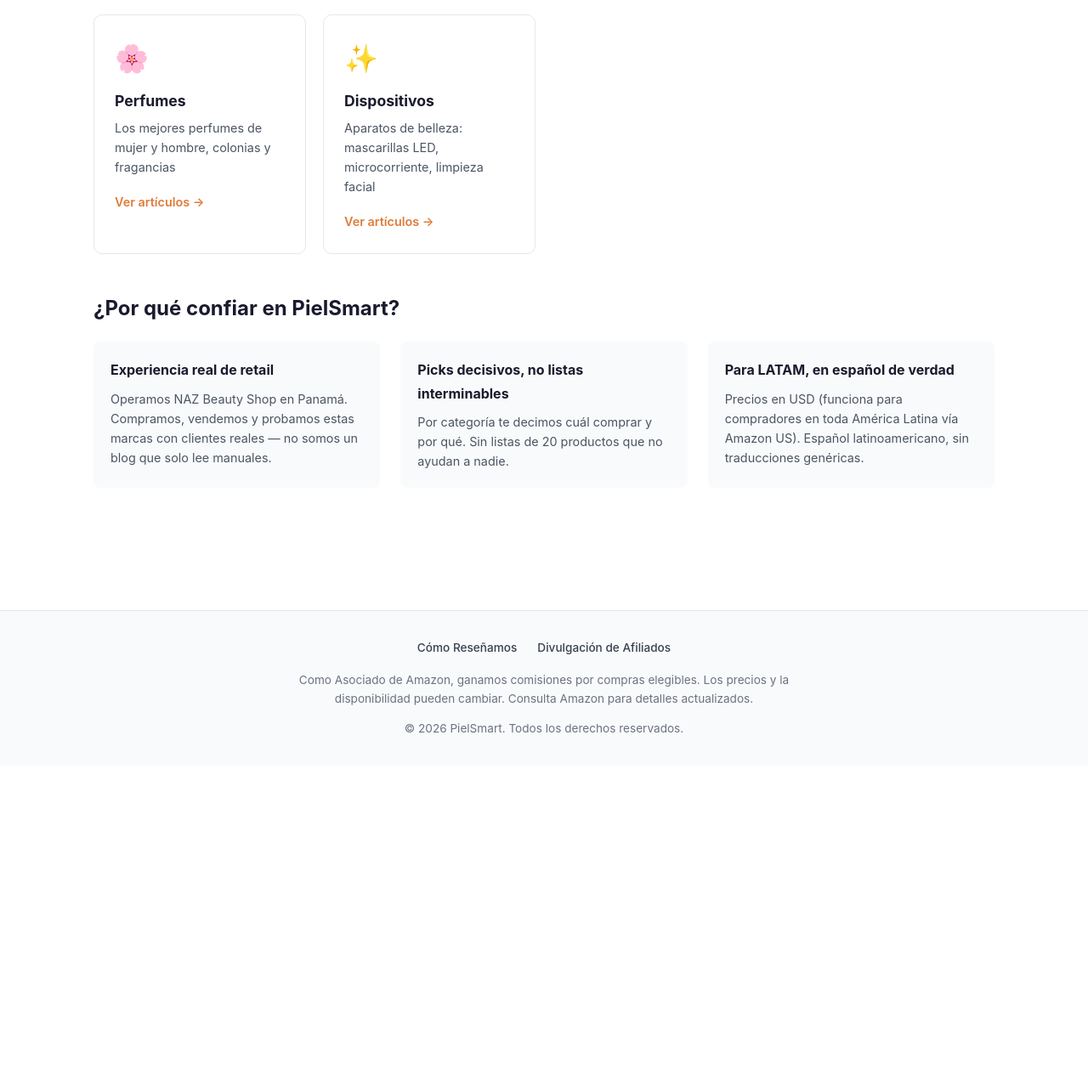
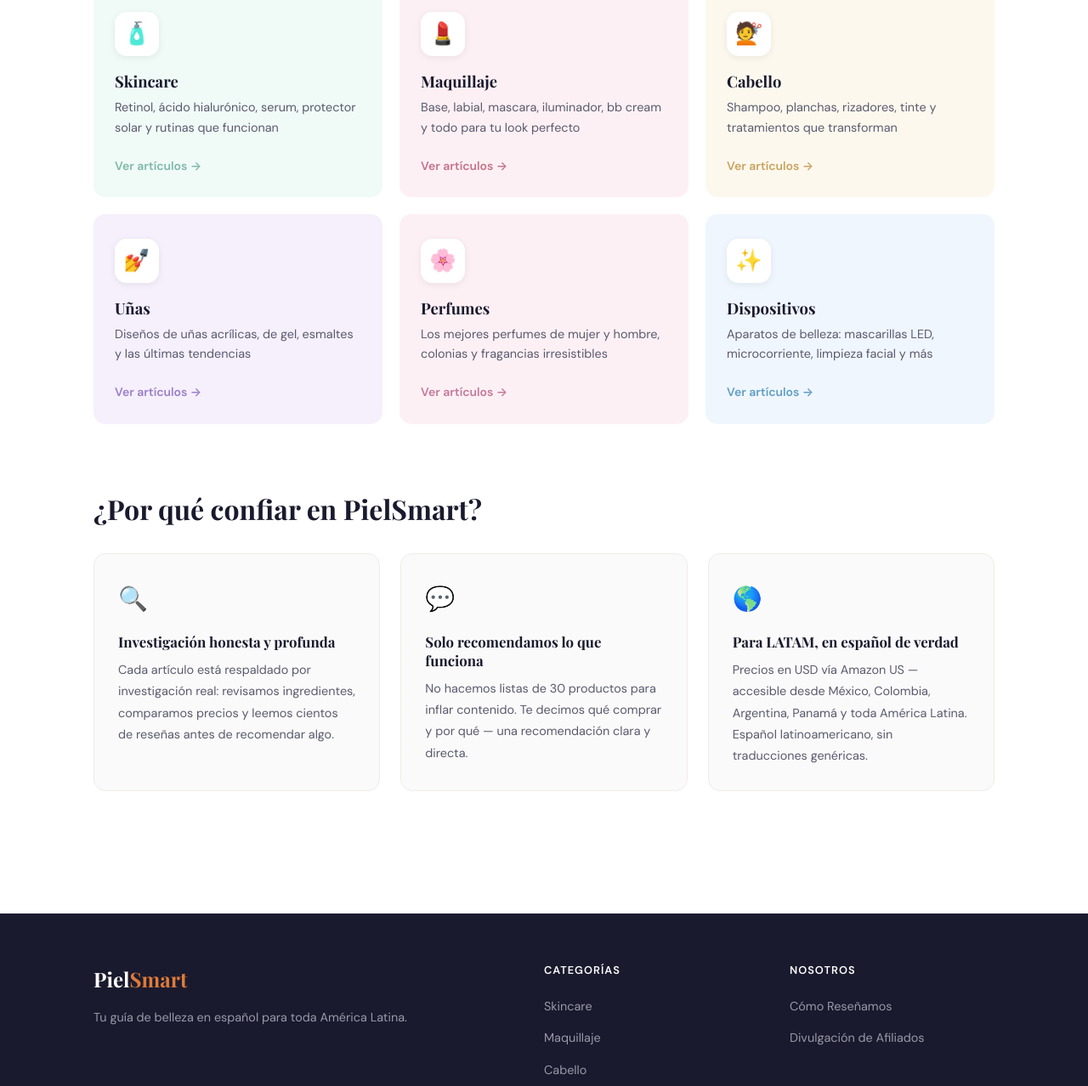
Before and after one commit to ap4ed/pielsmart, an Astro site: page / in a window 1280 px wide. Shown: the part 698-1976 px from the top of the page at 85% size. Before the commit the page ends 1599 px from the top, so only its background shows below. Built offline with nearby package versions, Linux system fonts and the light colour scheme; Astro itself is replaced by a stand-in of ours; a web font is replaced by a local one.

Commit message:
Visual redesign: Playfair Display fonts, new hero, pillar cards, dark footer, remove NAZ mention

```diff
--- a/src/components/Footer.astro
+++ b/src/components/Footer.astro
@@ -1,57 +1,123 @@
 ---
 const year = new Date().getFullYear();
+const pillars = [
+  { label: 'Skincare', href: '/skincare/' },
+  { label: 'Maquillaje', href: '/maquillaje/' },
+  { label: 'Cabello', href: '/cabello/' },
+  { label: 'Uñas', href: '/unas/' },
+  { label: 'Perfumes', href: '/perfumes/' },
+  { label: 'Dispositivos', href: '/dispositivos/' },
+];
 ---
 
 <footer class="site-footer">
-  <div class="container">
-    <div class="footer-links">
-      <a href="/como-resenamos/">Cómo Reseñamos</a>
-      <a href="/divulgacion/">Divulgación de Afiliados</a>
+  <div class="footer-inner">
+    <div class="footer-top">
+      <div class="footer-brand">
+        <a href="/" class="footer-logo">
+          <span class="logo-piel">Piel</span><span class="logo-smart">Smart</span>
+        </a>
+        <p>Tu guía de belleza en español para toda América Latina.</p>
+      </div>
+      <div class="footer-nav">
+        <p class="footer-nav-title">Categorías</p>
+        <ul>
+          {pillars.map(({ label, href }) => (
+            <li><a href={href}>{label}</a></li>
+          ))}
+        </ul>
+      </div>
+      <div class="footer-nav">
+        <p class="footer-nav-title">Nosotros</p>
+        <ul>
+          <li><a href="/como-resenamos/">Cómo Reseñamos</a></li>
+          <li><a href="/divulgacion/">Divulgación de Afiliados</a></li>
+        </ul>
+      </div>
     </div>
-    <p class="disclosure">
-      Como Asociado de Amazon, ganamos comisiones por compras elegibles.
-      Los precios y la disponibilidad pueden cambiar. Consulta Amazon para detalles actualizados.
-    </p>
-    <p class="copyright">© {year} PielSmart. Todos los derechos reservados.</p>
+    <div class="footer-bottom">
+      <p class="disclosure">
+        Como Asociado de Amazon, ganamos comisiones por compras elegibles. Los precios y disponibilidad pueden cambiar.
+      </p>
+      <p class="copyright">© {year} PielSmart. Todos los derechos reservados.</p>
+    </div>
   </div>
 </footer>
 
 <style>
   .site-footer {
-    border-top: 1px solid #e5e7eb;
-    padding: 2rem 0;
-    margin-top: 4rem;
-    background: #f9fafb;
-    font-size: 0.85rem;
-    color: #6b7280;
+    background: #1a1a2e;
+    color: #c8c8d8;
+    padding: 3.5rem 0 2rem;
+    margin-top: 5rem;
   }
-  .container {
+  .footer-inner {
     max-width: 1100px;
     margin: 0 auto;
     padding: 0 1.25rem;
-    text-align: center;
   }
-  .footer-links {
+  .footer-top {
+    display: grid;
+    grid-template-columns: 2fr 1fr 1fr;
+    gap: 3rem;
+    padding-bottom: 2.5rem;
+    border-bottom: 1px solid rgba(255,255,255,0.1);
+    margin-bottom: 2rem;
+  }
+  @media (max-width: 640px) {
+    .footer-top { grid-template-columns: 1fr 1fr; }
+    .footer-brand { grid-column: 1 / -1; }
+  }
+  .footer-logo {
+    font-family: 'Playfair Display', Georgia, serif;
+    font-size: 1.5rem;
+    font-weight: 700;
+    text-decoration: none;
+    display: inline-block;
+    margin-bottom: 0.75rem;
+  }
+  .logo-piel { color: #fff; }
+  .logo-smart { color: #e07b39; }
+  .footer-brand p {
+    margin: 0;
+    font-size: 0.9rem;
+    line-height: 1.7;
+    color: #9999aa;
+  }
+  .footer-nav-title {
+    font-weight: 600;
+    color: #fff;
+    font-size: 0.8rem;
+    text-transform: uppercase;
+    letter-spacing: 1px;
+    margin: 0 0 1rem;
+  }
+  .footer-nav ul {
+    list-style: none;
+    margin: 0;
+    padding: 0;
     display: flex;
-    justify-content: center;
-    gap: 1.5rem;
-    margin-bottom: 1rem;
-    flex-wrap: wrap;
+    flex-direction: column;
+    gap: 0.6rem;
   }
-  .footer-links a {
-    color: #374151;
+  .footer-nav a {
+    color: #9999aa;
     text-decoration: none;
-    font-weight: 500;
+    font-size: 0.9rem;
+    transition: color 0.15s;
   }
-  .footer-links a:hover {
-    color: #e07b39;
-  }
+  .footer-nav a:hover { color: #e07b39; }
+  .footer-bottom { text-align: center; }
   .disclosure {
-    max-width: 640px;
+    font-size: 0.8rem;
+    color: #6b6b7b;
+    max-width: 560px;
     margin: 0 auto 0.75rem;
     line-height: 1.6;
   }
   .copyright {
+    font-size: 0.8rem;
+    color: #555566;
     margin: 0;
   }
 </style>
--- a/src/layouts/BaseLayout.astro
+++ b/src/layouts/BaseLayout.astro
@@ -49,6 +49,11 @@
 
     <!-- Sitemap reference -->
     <link rel="sitemap" href="/sitemap-index.xml" />
+
+    <!-- Google Fonts -->
+    <link rel="preconnect" href="https://fonts.googleapis.com" />
+    <link rel="preconnect" href="https://fonts.gstatic.com" crossorigin />
+    <link href="https://fonts.googleapis.com/css2?family=Playfair+Display:ital,wght@0,400;0,600;0,700;1,400&family=DM+Sans:wght@300;400;500;600&display=swap" rel="stylesheet" />
   </head>
   <body>
     <Header />
@@ -64,24 +69,26 @@
 
   body {
     margin: 0;
-    font-family: -apple-system, BlinkMacSystemFont, 'Segoe UI', Roboto, Oxygen, sans-serif;
-    color: #1a1a2e;
+    font-family: 'DM Sans', -apple-system, BlinkMacSystemFont, sans-serif;
+    color: #2d2d2d;
     background: #fff;
-    line-height: 1.7;
+    line-height: 1.75;
   }
 
   main {
     max-width: 1100px;
     margin: 0 auto;
-    padding: 2rem 1.25rem;
+    padding: 0 1.25rem 4rem;
   }
 
   h1, h2, h3, h4 {
-    line-height: 1.3;
+    font-family: 'Playfair Display', Georgia, serif;
+    line-height: 1.25;
     margin-top: 0;
+    color: #1a1a2e;
   }
 
-  a { color: #e07b39; }
+  a { color: #c4693a; }
 
   img { max-width: 100%; height: auto; }
 
--- a/src/pages/index.astro
+++ b/src/pages/index.astro
@@ -5,38 +5,50 @@
   {
     slug: 'skincare',
     nombre: 'Skincare',
-    descripcion: 'Retinol, ácido hialurónico, serum, protector solar y más',
+    descripcion: 'Retinol, ácido hialurónico, serum, protector solar y rutinas que funcionan',
     emoji: '🧴',
+    color: '#7DB9A8',
+    bg: '#f0faf7',
   },
   {
     slug: 'maquillaje',
     nombre: 'Maquillaje',
-    descripcion: 'Base, labial, mascara, iluminador, bb cream y todo lo que necesitas',
+    descripcion: 'Base, labial, mascara, iluminador, bb cream y todo para tu look perfecto',
     emoji: '💄',
+    color: '#C4728A',
+    bg: '#fdf0f4',
   },
   {
     slug: 'cabello',
     nombre: 'Cabello',
-    descripcion: 'Shampoo, planchas, rizadores, tinte y tratamientos capilares',
+    descripcion: 'Shampoo, planchas, rizadores, tinte y tratamientos que transforman',
     emoji: '💇',
+    color: '#C9A35E',
+    bg: '#fdf8ee',
   },
   {
     slug: 'unas',
     nombre: 'Uñas',
-    descripcion: 'Diseños de uñas acrílicas, de gel, esmaltes y más tendencias',
+    descripcion: 'Diseños de uñas acrílicas, de gel, esmaltes y las últimas tendencias',
     emoji: '💅',
+    color: '#9B7EC8',
+    bg: '#f5f0fc',
   },
   {
     slug: 'perfumes',
     nombre: 'Perfumes',
-    descripcion: 'Los mejores perfumes de mujer y hombre, colonias y fragancias',
+    descripcion: 'Los mejores perfumes de mujer y hombre, colonias y fragancias irresistibles',
     emoji: '🌸',
+    color: '#C47898',
+    bg: '#fdf0f5',
   },
   {
     slug: 'dispositivos',
     nombre: 'Dispositivos',
-    descripcion: 'Aparatos de belleza: mascarillas LED, microcorriente, limpieza facial',
+    descripcion: 'Aparatos de belleza: mascarillas LED, microcorriente, limpieza facial y más',
     emoji: '✨',
+    color: '#5E9EC4',
+    bg: '#f0f6fd',
   },
 ];
 ---
@@ -46,20 +58,33 @@
   description="Reseñas, guías y comparativas de skincare, maquillaje, cabello, uñas, perfumes y más — todo en español, con precios en Amazon."
 >
   <section class="hero">
-    <h1>Tu guía de belleza en español</h1>
-    <p class="hero-sub">
-      Reseñas, guías y comparativas de skincare, maquillaje, cabello, uñas, perfumes y más — todo en español, con precios en Amazon.
-    </p>
+    <div class="hero-inner">
+      <p class="hero-eyebrow">Belleza para toda América Latina</p>
+      <h1>Tu guía de belleza<br /><em>en español</em></h1>
+      <p class="hero-sub">
+        Guías, reseñas y comparativas de skincare, maquillaje, cabello, uñas y perfumes —
+        con precios en Amazon para toda LATAM.
+      </p>
+      <div class="hero-tags">
+        <span>✔ Sin publicidad engañosa</span>
+        <span>✔ Probado y verificado</span>
+        <span>✔ Precios en Amazon USD</span>
+      </div>
+    </div>
   </section>
 
   <section class="pillars">
     <h2>Explora por categoría</h2>
     <div class="pillar-grid">
-      {pillars.map(({ slug, nombre, descripcion, emoji }) => (
-        <a href={`/${slug}/`} class="pillar-card">
-          <span class="emoji">{emoji}</span>
-          <h3>{nombre}</h3>
-          <p>{descripcion}</p>
+      {pillars.map(({ slug, nombre, descripcion, emoji, color, bg }) => (
+        <a href={`/${slug}/`} class="pillar-card" style={`--accent: ${color}; --bg: ${bg};`}>
+          <div class="card-icon-wrap">
+            <span class="emoji">{emoji}</span>
+          </div>
+          <div class="card-body">
+            <h3>{nombre}</h3>
+            <p>{descripcion}</p>
+          </div>
           <span class="ver-mas">Ver artículos →</span>
         </a>
       ))}
@@ -70,76 +95,170 @@
     <h2>¿Por qué confiar en PielSmart?</h2>
     <div class="razones">
       <div class="razon">
-        <strong>Experiencia real de retail</strong>
-        <p>Operamos NAZ Beauty Shop en Panamá. Compramos, vendemos y probamos estas marcas con clientes reales — no somos un blog que solo lee manuales.</p>
+        <div class="razon-icon">🔍</div>
+        <strong>Investigación honesta y profunda</strong>
+        <p>Cada artículo está respaldado por investigación real: revisamos ingredientes, comparamos precios y leemos cientos de reseñas antes de recomendar algo.</p>
       </div>
       <div class="razon">
-        <strong>Picks decisivos, no listas interminables</strong>
-        <p>Por categoría te decimos cuál comprar y por qué. Sin listas de 20 productos que no ayudan a nadie.</p>
+        <div class="razon-icon">💬</div>
+        <strong>Solo recomendamos lo que funciona</strong>
+        <p>No hacemos listas de 30 productos para inflar contenido. Te decimos qué comprar y por qué — una recomendación clara y directa.</p>
       </div>
       <div class="razon">
+        <div class="razon-icon">🌎</div>
         <strong>Para LATAM, en español de verdad</strong>
-        <p>Precios en USD (funciona para compradores en toda América Latina vía Amazon US). Español latinoamericano, sin traducciones genéricas.</p>
+        <p>Precios en USD vía Amazon US — accesible desde México, Colombia, Argentina, Panamá y toda América Latina. Español latinoamericano, sin traducciones genéricas.</p>
       </div>
     </div>
   </section>
 </BaseLayout>
 
 <style>
+  /* Hero */
   .hero {
+    width: 100vw;
+    margin-left: calc(50% - 50vw);
+    background: linear-gradient(160deg, #fdf5f0 0%, #fff8fb 50%, #f5f0ff 100%);
+    padding: 5rem 1.25rem 4.5rem;
     text-align: center;
-    padding: 3rem 0 2rem;
-    max-width: 760px;
+    margin-bottom: 4rem;
+  }
+  .hero-inner {
+    max-width: 680px;
     margin: 0 auto;
   }
+  .hero-eyebrow {
+    font-size: 0.85rem;
+    font-weight: 600;
+    letter-spacing: 2px;
+    text-transform: uppercase;
+    color: #c4693a;
+    margin: 0 0 1.25rem;
+  }
   .hero h1 {
-    font-size: clamp(1.8rem, 4vw, 2.8rem);
-    margin-bottom: 1rem;
+    font-size: clamp(2.2rem, 5vw, 3.5rem);
+    margin-bottom: 1.25rem;
+    color: #1a1a2e;
+    line-height: 1.2;
+  }
+  .hero h1 em {
+    font-style: italic;
+    color: #c4693a;
   }
   .hero-sub {
     font-size: 1.1rem;
-    color: #4b5563;
+    color: #5a5a6e;
     line-height: 1.8;
+    margin-bottom: 2rem;
+  }
+  .hero-tags {
+    display: flex;
+    justify-content: center;
+    flex-wrap: wrap;
+    gap: 0.75rem;
+  }
+  .hero-tags span {
+    background: #fff;
+    border: 1px solid #e8ddd8;
+    border-radius: 100px;
+    padding: 0.35rem 1rem;
+    font-size: 0.85rem;
+    font-weight: 500;
+    color: #4b4b4b;
+    box-shadow: 0 1px 4px rgba(0,0,0,0.06);
   }
 
-  .pillars { margin: 3rem 0; }
-  .pillars h2 { margin-bottom: 1.5rem; }
-
+  /* Pillars */
+  .pillars { margin-bottom: 5rem; }
+  .pillars h2 {
+    font-size: clamp(1.4rem, 3vw, 2rem);
+    margin-bottom: 2rem;
+  }
   .pillar-grid {
     display: grid;
-    grid-template-columns: repeat(auto-fit, minmax(230px, 1fr));
+    grid-template-columns: repeat(auto-fit, minmax(280px, 1fr));
     gap: 1.25rem;
   }
   .pillar-card {
-    display: block;
-    border: 1px solid #e5e7eb;
-    border-radius: 10px;
-    padding: 1.5rem;
+    display: flex;
+    flex-direction: column;
+    background: var(--bg);
+    border: 1.5px solid transparent;
+    border-radius: 14px;
+    padding: 1.75rem 1.5rem 1.5rem;
     text-decoration: none;
     color: inherit;
-    transition: border-color 0.2s, box-shadow 0.2s;
+    transition: border-color 0.2s, box-shadow 0.2s, transform 0.2s;
   }
   .pillar-card:hover {
-    border-color: #e07b39;
-    box-shadow: 0 4px 12px rgba(224, 123, 57, 0.12);
+    border-color: var(--accent);
+    box-shadow: 0 8px 24px rgba(0,0,0,0.09);
+    transform: translateY(-2px);
   }
-  .pillar-card .emoji { font-size: 2rem; display: block; margin-bottom: 0.75rem; }
-  .pillar-card h3 { margin: 0 0 0.5rem; font-size: 1.1rem; }
-  .pillar-card p { margin: 0 0 1rem; font-size: 0.9rem; color: #4b5563; line-height: 1.6; }
-  .ver-mas { font-size: 0.9rem; font-weight: 600; color: #e07b39; }
+  .card-icon-wrap {
+    width: 52px;
+    height: 52px;
+    background: #fff;
+    border-radius: 14px;
+    display: flex;
+    align-items: center;
+    justify-content: center;
+    margin-bottom: 1.1rem;
+    box-shadow: 0 2px 8px rgba(0,0,0,0.07);
+    font-size: 1.6rem;
+  }
+  .card-body { flex: 1; }
+  .pillar-card h3 {
+    margin: 0 0 0.5rem;
+    font-size: 1.15rem;
+    color: #1a1a2e;
+  }
+  .pillar-card p {
+    margin: 0;
+    font-size: 0.9rem;
+    color: #5a5a6e;
+    line-height: 1.65;
+  }
+  .ver-mas {
+    display: inline-block;
+    margin-top: 1.25rem;
+    font-size: 0.875rem;
+    font-weight: 600;
+    color: var(--accent);
+  }
 
-  .por-que { margin: 3rem 0; }
-  .por-que h2 { margin-bottom: 1.5rem; }
+  /* Por qué */
+  .por-que h2 {
+    font-size: clamp(1.4rem, 3vw, 2rem);
+    margin-bottom: 2rem;
+  }
   .razones {
     display: grid;
-    grid-template-columns: repeat(auto-fit, minmax(250px, 1fr));
+    grid-template-columns: repeat(auto-fit, minmax(260px, 1fr));
     gap: 1.5rem;
   }
   .razon {
-    background: #f9fafb;
-    border-radius: 8px;
-    padding: 1.25rem;
+    background: #fafafa;
+    border: 1px solid #f0ece8;
+    border-radius: 14px;
+    padding: 1.75rem;
   }
-  .razon strong { display: block; margin-bottom: 0.5rem; font-size: 1rem; }
-  .razon p { margin: 0; font-size: 0.9rem; color: #4b5563; line-height: 1.6; }
+  .razon-icon {
+    font-size: 1.75rem;
+    margin-bottom: 1rem;
+  }
+  .razon strong {
+    display: block;
+    font-family: 'Playfair Display', Georgia, serif;
+    font-size: 1.05rem;
+    color: #1a1a2e;
+    margin-bottom: 0.6rem;
+    line-height: 1.3;
+  }
+  .razon p {
+    margin: 0;
+    font-size: 0.9rem;
+    color: #5a5a6e;
+    line-height: 1.75;
+  }
 </style>
```
Also changed, not shown: src/components/Header.astro (+29 -17 lines), 1 other file.
